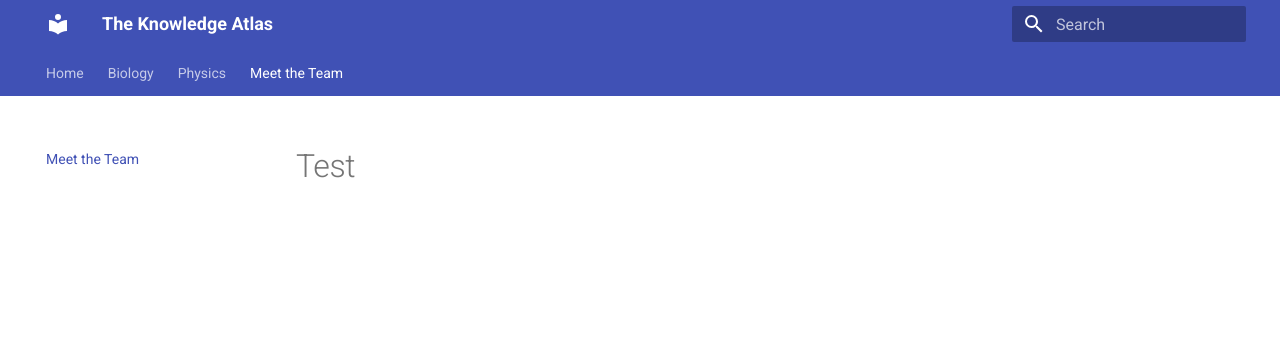
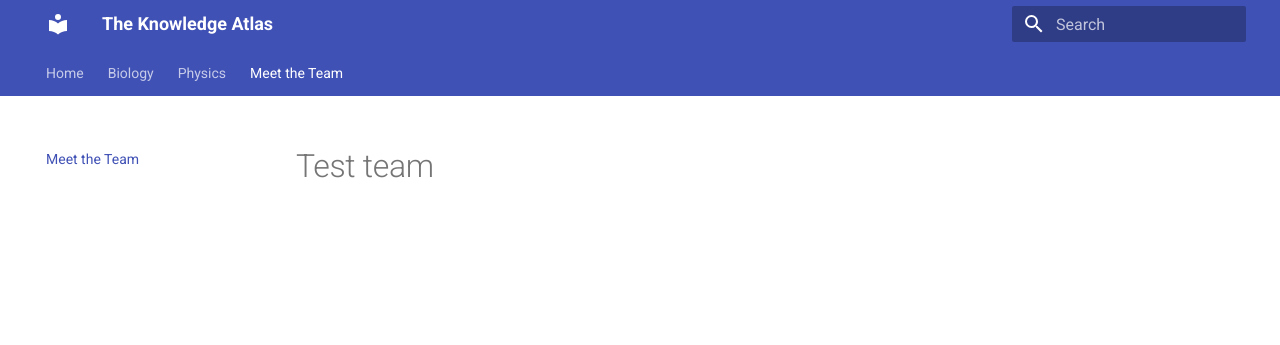
Before and after one commit to spectra-ai-main/spectra-ai-main.github.io, an MkDocs documentation site: the page built from docs/team.md, in a window 1280 px wide. Shown: the top 345 px of the page. Built offline with MkDocs 1.6.1 and Material for MkDocs 9.7.7, drawn with Linux system fonts in a browser that asks for light colours.

Commit message:
redeploy main

```diff
--- a/docs/team.md
+++ b/docs/team.md
@@ -1 +1 @@
-# Test
+# Test team
```
